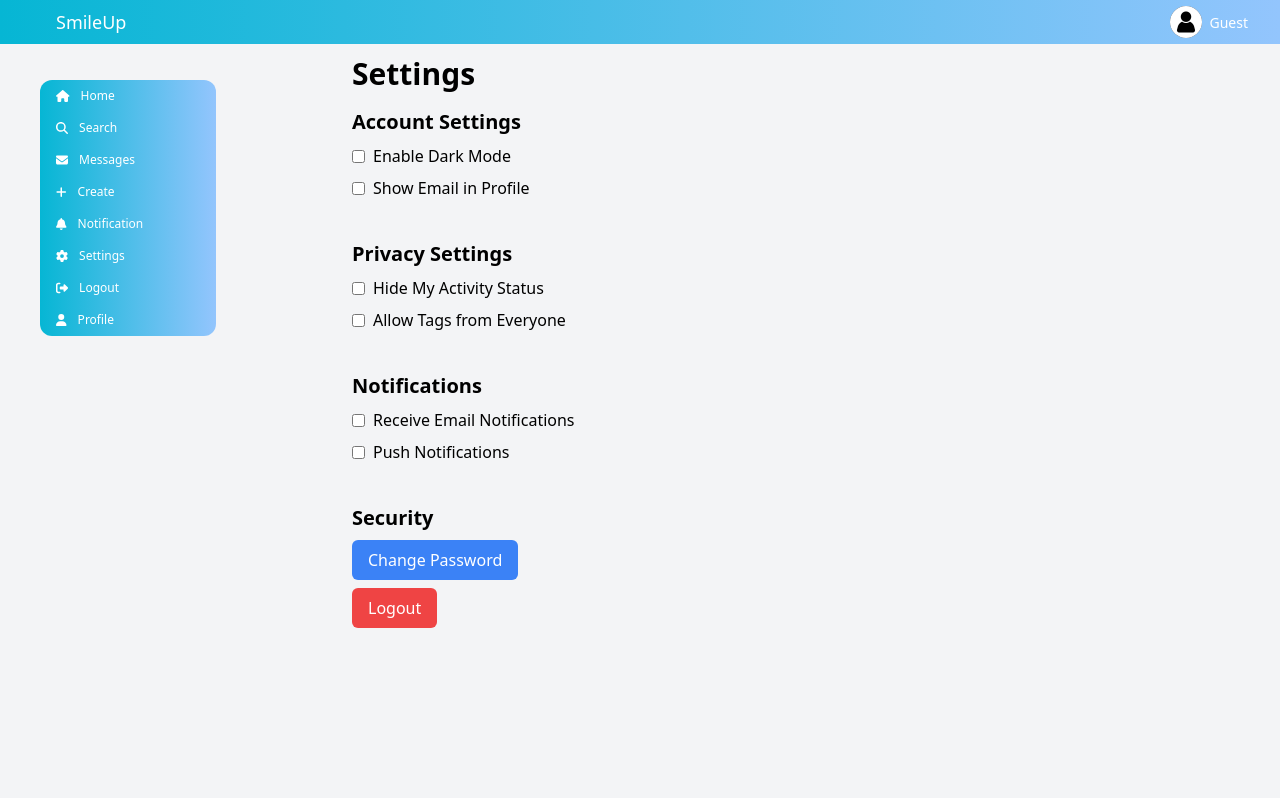
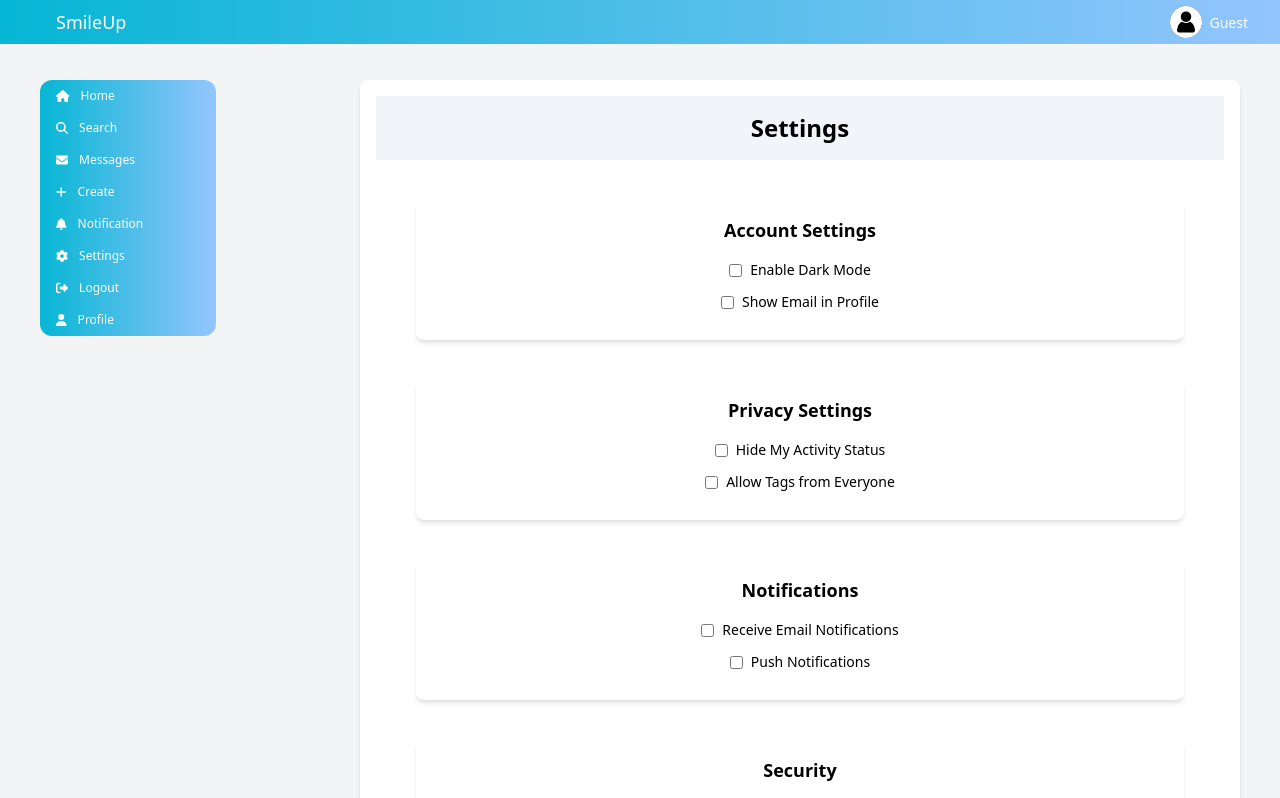
Before and after one commit to Abhishauk/SmileUp, a React (Create React App) app in the folder client/: page /Settings in a window 1280 px wide. Shown: the top 798 px of the page. Built offline with nearby package versions, Linux system fonts and the light colour scheme.

Commit message:
setting updates

```diff
--- a/client/src/components/Users/Settings.jsx
+++ b/client/src/components/Users/Settings.jsx
@@ -4,69 +4,69 @@ import Navbar from "../../components/Users/navbar";
 
 const Settings = () => {
   return (
-    <div className="flex flex-col min-h-screen">
+    <div className="flex flex-col min-h-screen bg-gray-100">
       <Header />
-      <div className="flex flex-1 bg-gray-100">
+      <div className="flex flex-1">
         <div className="w-full md:w-1/4">
           <Navbar />
         </div>
-        <div className="flex flex-col flex-1 mx-4 my-10 p-4">
-          <h1 className="text-3xl font-semibold mb-4">Settings</h1>
+        <div className="flex flex-col flex-1 mx-10 my-10 p-4 mt-20 bg-white rounded-lg shadow-md">
+          <h1 className="text-2xl font-semibold mb-6 text-center bg-slate-100 p-4 ">Settings</h1>
 
           {/* Account Settings */}
-          <div className="mb-8">
-            <h2 className="text-xl font-semibold mb-2">Account Settings</h2>
+          <div className="mb-6 flex flex-col flex-1 mx-10 my-10 p-4 mt-4 bg-white rounded-lg shadow-md ">
+            <h2 className="text-lg font-semibold mb-4 text-center">Account Settings</h2>
             {/* Individual settings options */}
-            <div className="flex items-center mb-2">
+            <div className="flex items-center justify-center mb-3">
               <input type="checkbox" className="mr-2" />
-              <label className="font-medium">Enable Dark Mode</label>
+              <label className="font-medium text-sm">Enable Dark Mode</label>
             </div>
-            <div className="flex items-center mb-2">
+            <div className="flex items-center justify-center mb-3">
               <input type="checkbox" className="mr-2" />
-              <label className="font-medium">Show Email in Profile</label>
+              <label className="font-medium text-sm">Show Email in Profile</label>
             </div>
             {/* Add more settings options as needed */}
           </div>
 
           {/* Privacy Settings */}
-          <div className="mb-8">
-            <h2 className="text-xl font-semibold mb-2">Privacy Settings</h2>
+          <div className="mb-6 flex flex-col flex-1 mx-10 my-10 p-4 mt-4 bg-white rounded-lg shadow-md">
+            <h2 className="text-lg font-semibold mb-4 text-center">Privacy Settings</h2>
             {/* Individual settings options */}
-            <div className="flex items-center mb-2">
+            <div className="flex items-center justify-center mb-3">
               <input type="checkbox" className="mr-2" />
-              <label className="font-medium">Hide My Activity Status</label>
+              <label className="font-medium text-sm">Hide My Activity Status</label>
             </div>
-            <div className="flex items-center mb-2">
+            <div className="flex items-center justify-center mb-3">
               <input type="checkbox" className="mr-2" />
-              <label className="font-medium">Allow Tags from Everyone</label>
+              <label className="font-medium text-sm">Allow Tags from Everyone</label>
             </div>
             {/* Add more settings options as needed */}
           </div>
 
           {/* Notifications */}
-          <div className="mb-8">
-            <h2 className="text-xl font-semibold mb-2">Notifications</h2>
+          <div className="mb-6 flex flex-col flex-1 mx-10 my-10 p-4 mt-4 bg-white rounded-lg shadow-md">
+            <h2 className="text-lg font-semibold mb-4 text-center">Notifications</h2>
             {/* Individual settings options */}
-            <div className="flex items-center mb-2">
+            <div className="flex items-center justify-center mb-3">
               <input type="checkbox" className="mr-2" />
-              <label className="font-medium">Receive Email Notifications</label>
+              <label className="font-medium text-sm">Receive Email Notifications</label>
             </div>
-            <div className="flex items-center mb-2">
+            <div className="flex items-center justify-center mb-3">
               <input type="checkbox" className="mr-2" />
-              <label className="font-medium">Push Notifications</label>
+              <label className="font-medium text-sm">Push Notifications</label>
             </div>
             {/* Add more settings options as needed */}
           </div>
 
           {/* Security */}
-          <div>
-            <h2 className="text-xl font-semibold mb-2">Security</h2>
+          <div className="mb-6 flex flex-col flex-1 mx-10 my-10 p-4 mt-4 bg-white rounded-lg shadow-md">
+            <h2 className="text-lg font-semibold mb-4 text-center">Security</h2>
             {/* Individual settings options */}
-            <div className="flex items-center mb-2">
-              <button className="bg-blue-500 text-white px-4 py-2 rounded-md">Change Password</button>
+            <div className="flex items-center justify-center mb-3">
+              <button className="bg-blue-500 text-white px-4 py-2 rounded-md text-sm">Change Password</button>
             </div>
-            <div className="flex items-center mb-2">
-              <button className="bg-red-500 text-white px-4 py-2 rounded-md">Logout</button>
+            <div className="flex items-center justify-center mb-3">
+              <button className="bg-red-500 text-white px-4 py-2 rounded-md text-sm">Logout</button>
             </div>
             {/* Add more settings options as needed */}
           </div>
```
